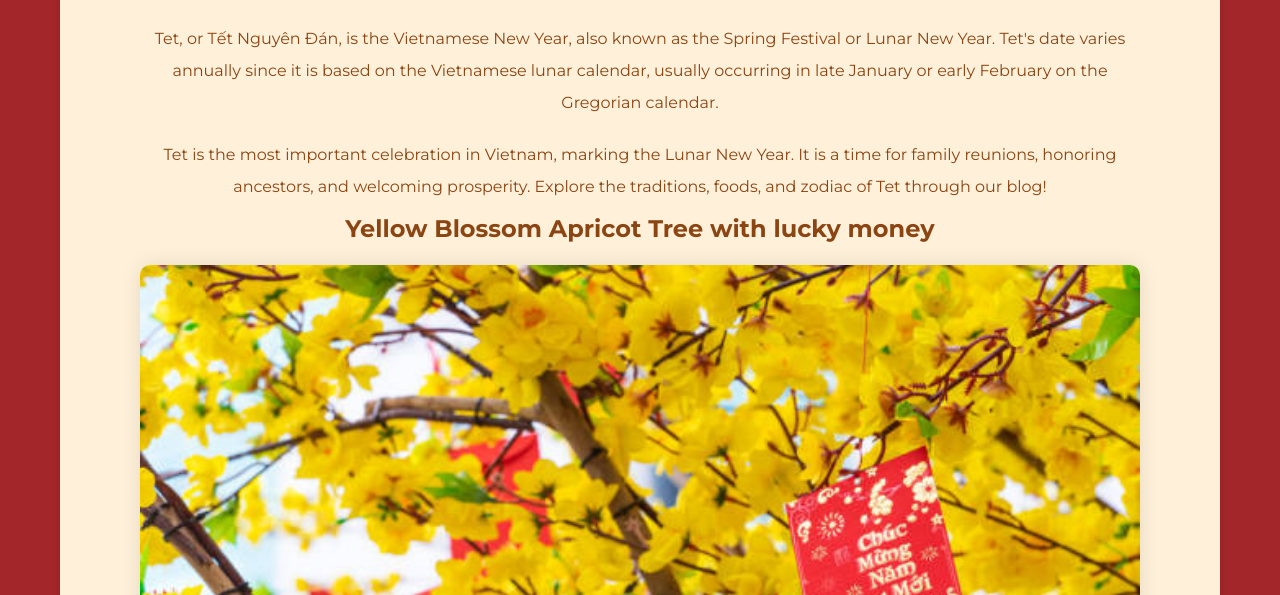
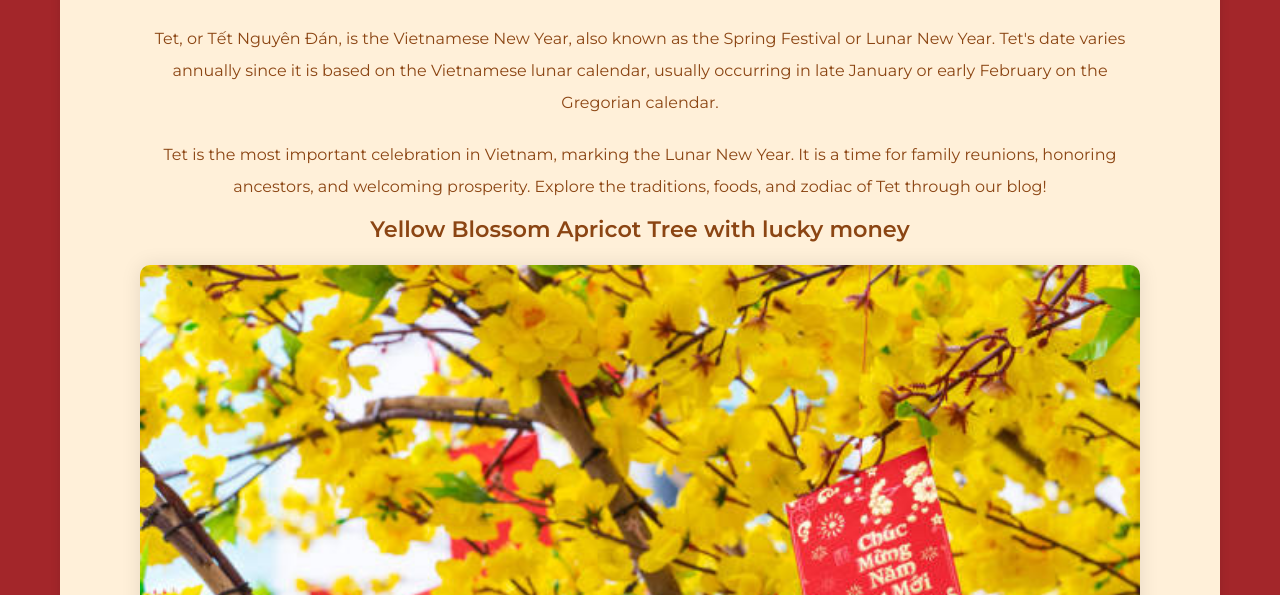
Before and after one commit to tuilahana/cprg-218-final-assignment-Tet-holiday, a plain HTML site: page index.html in a window 1280 px wide. Shown: the part 205-800 px from the top of the page. Drawn offline with Linux system fonts and the light colour scheme.

```diff
--- a/styles.css
+++ b/styles.css
@@ -58,6 +58,11 @@ h1 {
 main {
     text-align: center;
     line-height: 2em;
+}
+
+h2{
+    font-size: 1.4rem;
+    font-weight: 600;
 }
 
 p{
```
Also changed, not shown: 2 other files.
